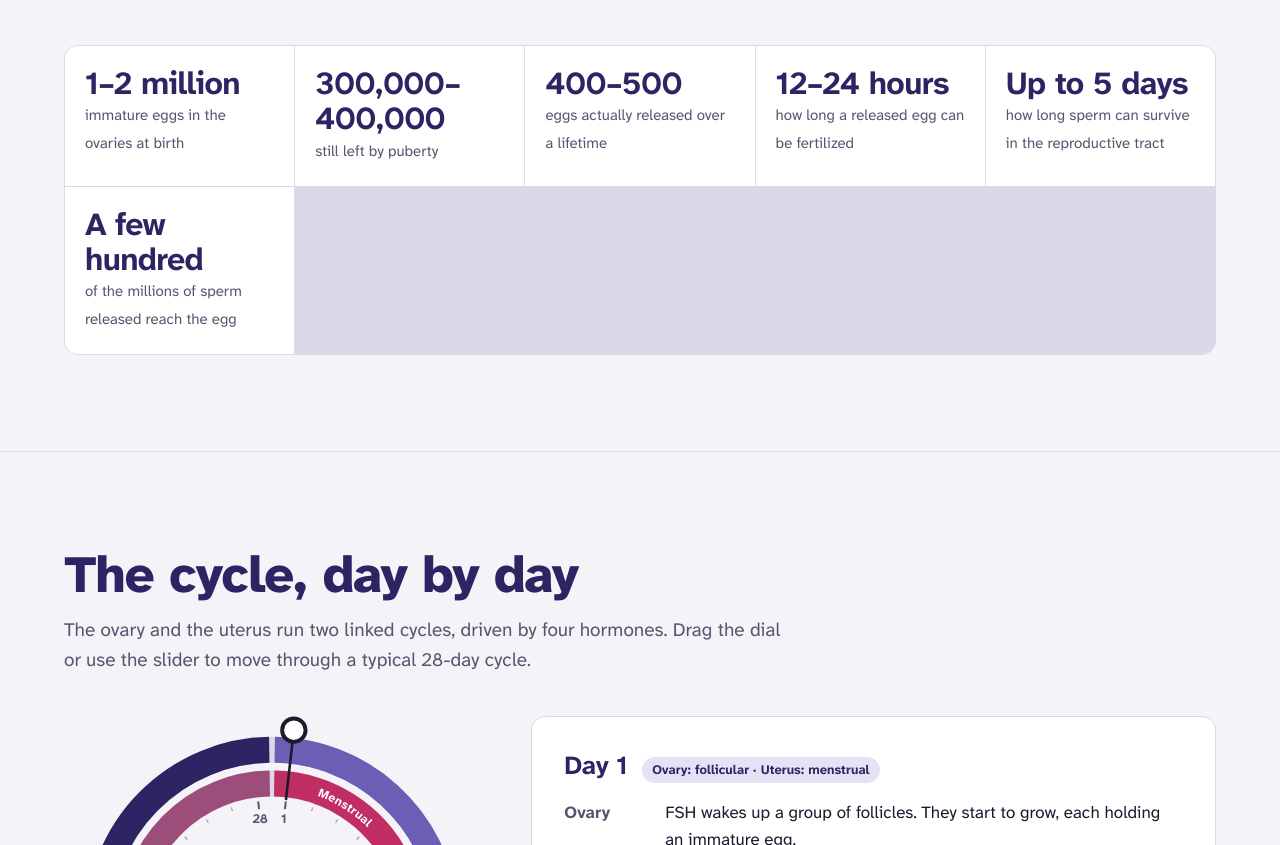
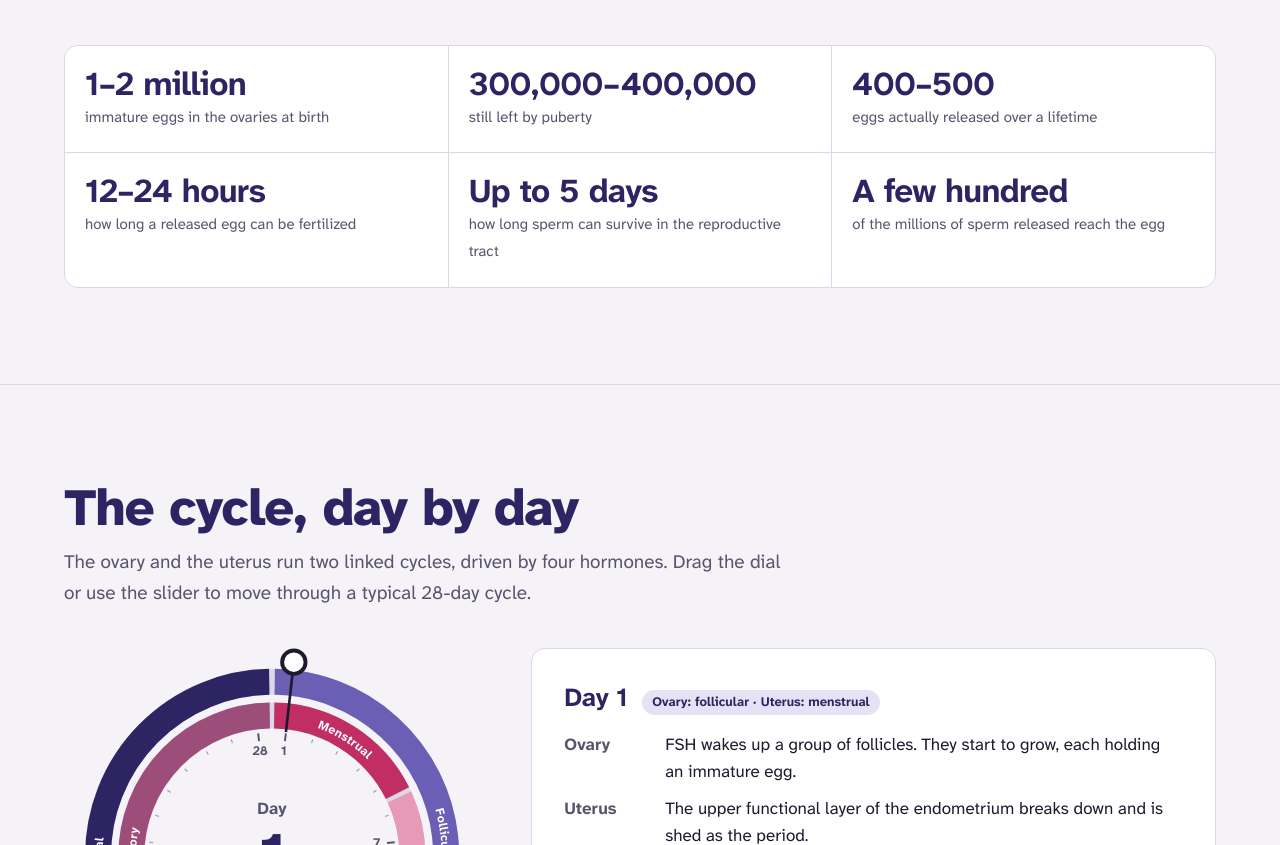
Before and after one commit to fthanza0/anatomy_exhibition, a plain HTML site: page index.html in a window 1280 px wide. Shown: the part 2636-3481 px from the top of the page. Drawn offline with Linux system fonts and the light colour scheme.

Commit message:
Lay out the facts as an even 3x2 grid
Six facts wrapped five-and-one on wide screens, leaving an empty block.
Use three columns (two on phones) so rows are always full: egg counts across
a lifetime on top, fertilization odds below. Bump the offline cache.

Co-Authored-By: Claude Opus 5.5 <noreply@anthropic.com>
Claude-Session: https://claude.ai/code/session_01SGA4KTpQwvuQDCGaMdrKzv

```diff
--- a/assets/css/site.css
+++ b/assets/css/site.css
@@ -227,9 +227,9 @@ h3 { font-size: 1.25rem; line-height: 1.25; margin: 0 0 .4rem; color: var(--ink)
 .organ-list li.on button { color: var(--eosin); }
 .organ-list p { margin: .2rem 0 0; max-width: 52ch; }
 
-.facts { display: grid; gap: 1px; grid-template-columns: repeat(auto-fit, minmax(14rem, 1fr)); margin-top: 3rem; background: var(--line); border: 1px solid var(--line); border-radius: var(--radius-m); overflow: hidden; }
+.facts { display: grid; gap: 1px; grid-template-columns: repeat(3, minmax(0, 1fr)); margin-top: 3rem; background: var(--line); border: 1px solid var(--line); border-radius: var(--radius-m); overflow: hidden; }
 .facts > div { background: var(--surface); padding: 1.25rem 1.25rem 1.4rem; }
-.facts strong { display: block; font-size: 2rem; line-height: 1.1; color: var(--hema); letter-spacing: -.02em; }
+.facts strong { display: block; font-size: clamp(1.5rem, 2.6vw, 2.25rem); line-height: 1.1; color: var(--hema); letter-spacing: -.02em; }
 .facts span { font-size: .9375rem; color: var(--muted); }
 
 /* ---------- Cycle dial (the centrepiece) ---------- */
--- a/sw.js
+++ b/sw.js
@@ -1,6 +1,6 @@
 /* Offline support: exhibition halls often have poor Wi-Fi.
    Bump VERSION whenever any file below changes so visitors get the update. */
-const VERSION = "v3";
+const VERSION = "v4";
 const CACHE = `two-cells-${VERSION}`;
 const CORE = [
   "./",
```
